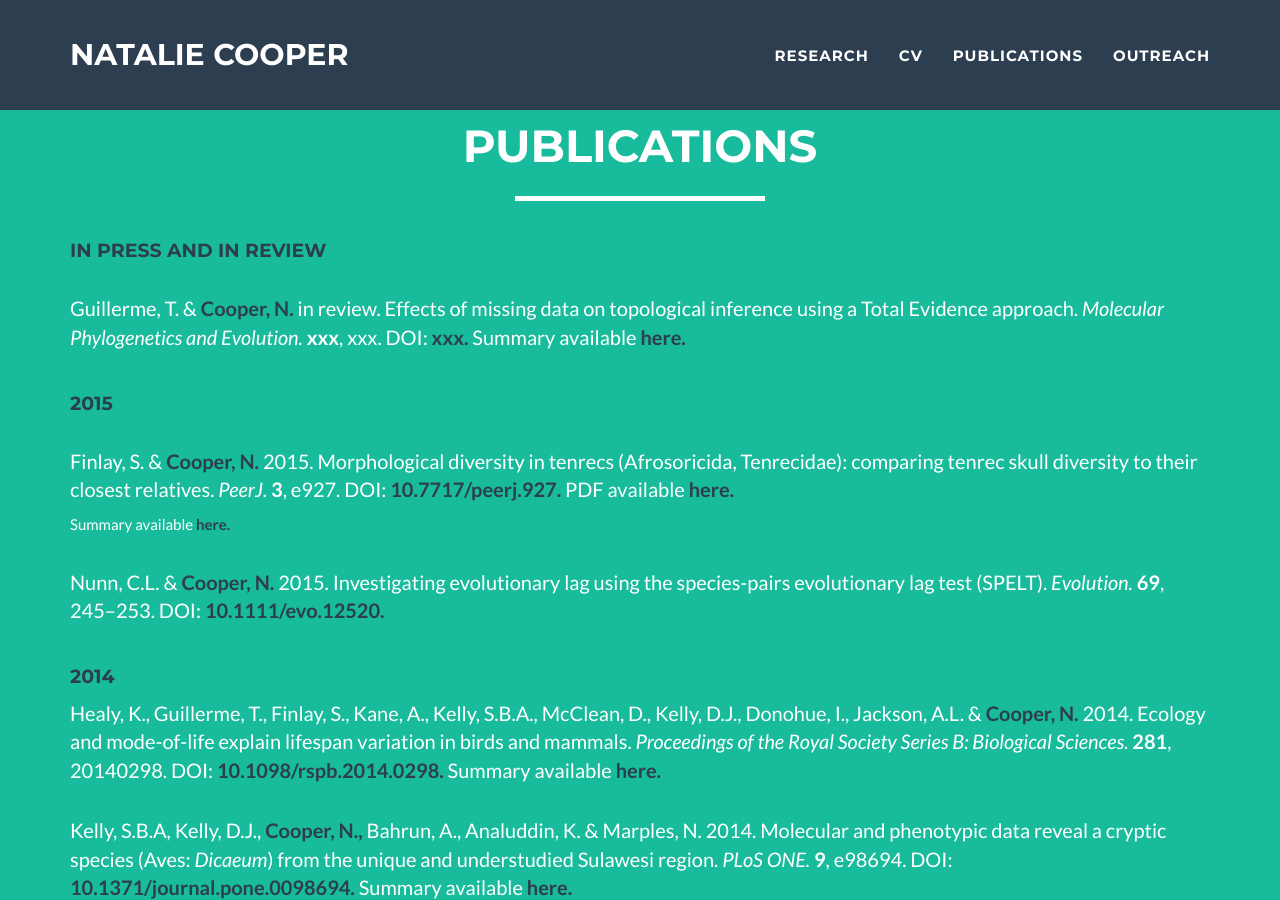
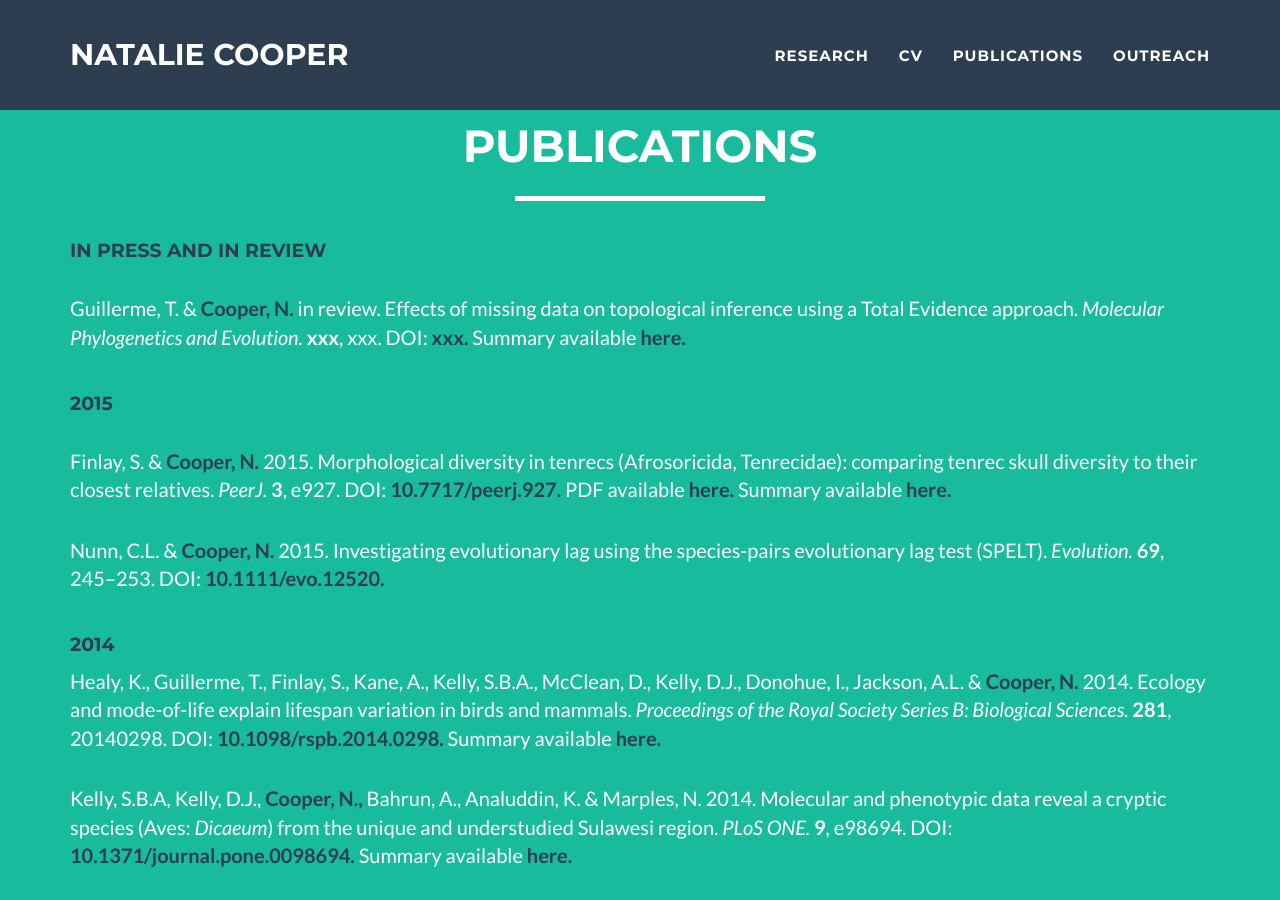
Before and after one commit to nhcooper123/nhcooper123.github.io, a Jekyll site: the page publications.html, which Jekyll copies as it is, in a window 1280 px wide and 900 px high. Built offline with Jekyll 4.4.1, drawn with Linux system fonts in a browser that asks for light colours.

Commit message:
Fixed minor text size issue

```diff
--- a/publications.html
+++ b/publications.html
@@ -93,7 +93,7 @@
 <h4><font color="2c3e50">2015</font></h4>
 
   &nbsp
-  <p>Finlay, S. &amp; <strong><font color="2c3e50">Cooper, N.</font></strong> 2015. Morphological diversity in tenrecs (Afrosoricida, Tenrecidae): comparing tenrec skull diversity to their closest relatives.<em> PeerJ. </em><strong>3</strong>, e927. DOI: <a href="https://10.7717/peerj.927"><strong><font color="2c3e50">10.7717/peerj.927.</font></strong></a> PDF available <a href="https://peerj.com/articles/927.pdf"><strong><font color="2c3e50">here.</font></strong></a></p> Summary available <a href="http://www.ecoevoblog.com/2015/05/08/looks-can-be-deceiving/"><strong><font color="2c3e50">here.</font></strong></a></p>
+  <p>Finlay, S. &amp; <strong><font color="2c3e50">Cooper, N.</font></strong> 2015. Morphological diversity in tenrecs (Afrosoricida, Tenrecidae): comparing tenrec skull diversity to their closest relatives.<em> PeerJ. </em><strong>3</strong>, e927. DOI: <a href="https://10.7717/peerj.927"><strong><font color="2c3e50">10.7717/peerj.927.</font></strong></a> PDF available <a href="https://peerj.com/articles/927.pdf"><strong><font color="2c3e50">here.</font></strong></a> Summary available <a href="http://www.ecoevoblog.com/2015/05/08/looks-can-be-deceiving/"><strong><font color="2c3e50">here.</font></strong></a></p>
 
   &nbsp
   <p>Nunn, C.L. &amp; <strong><font color="2c3e50">Cooper, N.</font></strong> 2015. Investigating evolutionary lag using the species-pairs evolutionary lag test (SPELT).<em> Evolution. </em><strong>69</strong>, 245–253. DOI: <a href="http://onlinelibrary.wiley.com/doi/10.1111/evo.12520/abstract"><strong><font color="2c3e50">10.1111/evo.12520.</font></strong></a></p>
```
